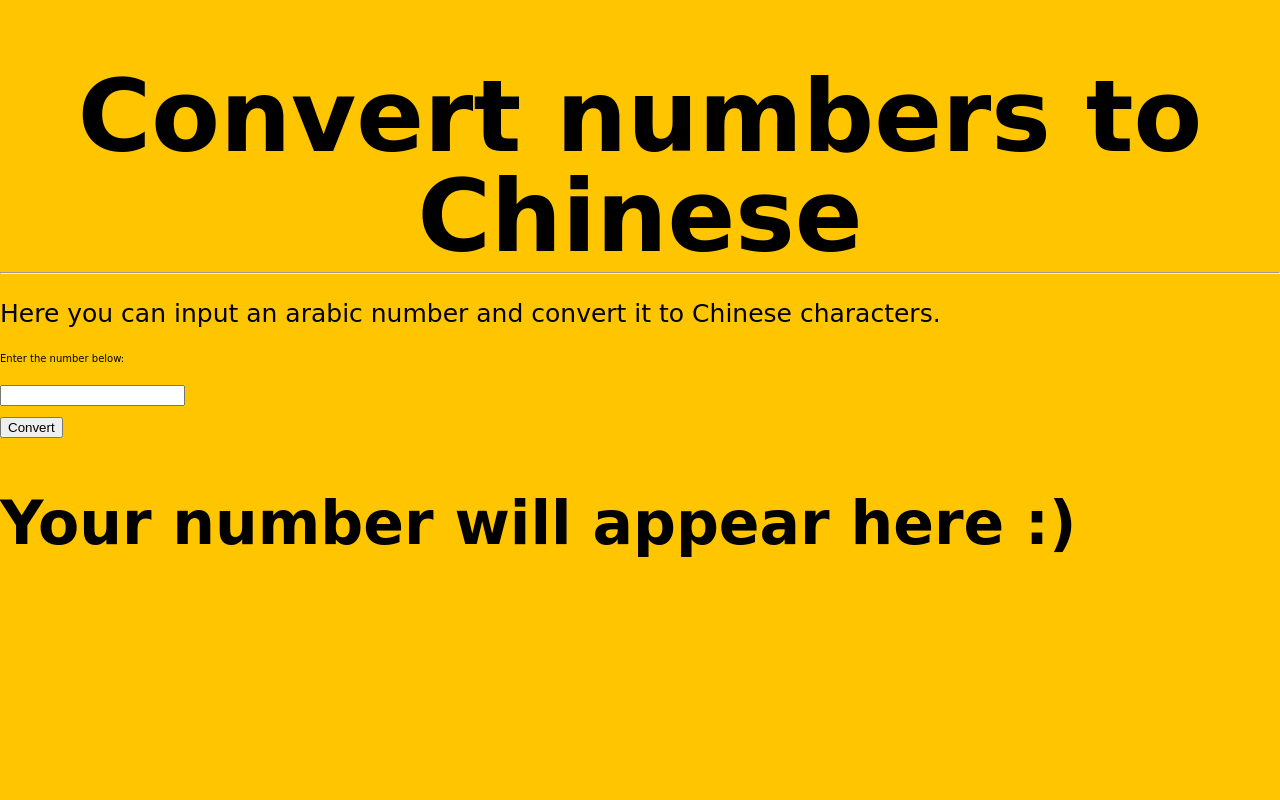
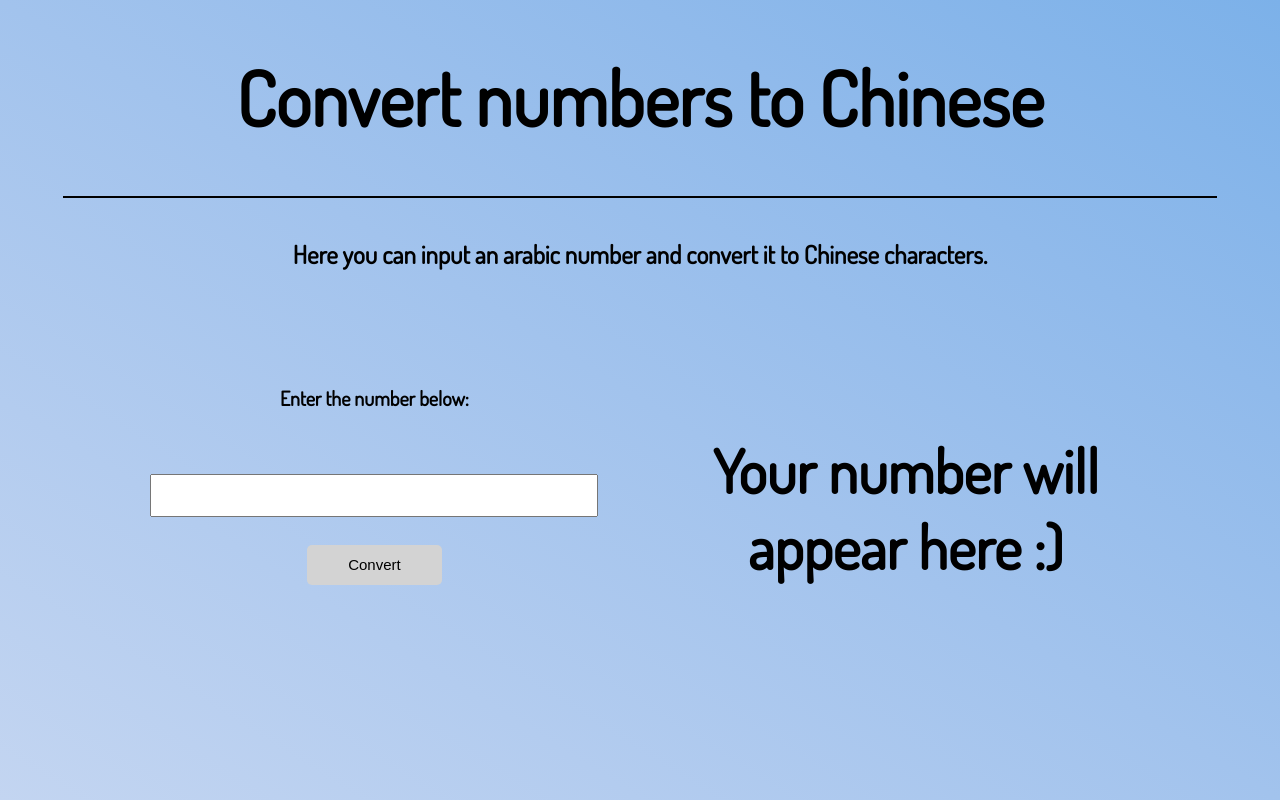
Before and after one commit to ksenialke/ksenialke, a plain HTML site: page index.html in a window 1280 px wide. Drawn offline with Linux system fonts and the light colour scheme; a script that the page names is missing.

Commit message:
Update style.css

```diff
--- a/style.css
+++ b/style.css
@@ -1,69 +1,64 @@
+@import url('https://fonts.googleapis.com/css?family=Dosis');
 html {
-    box-sizing: border-box;
-    font-size: 10px;
-    background: #ffc600;
+    font-family: 'Dosis', sans-serif;
+    height: 100%;
+    background-image: linear-gradient(to right top, #c3d5f1, #b3ccef, #a2c3ed, #90baeb, #7cb1e9);
+}
+body {
+    margin: 0;
+    padding: 0;
+}
+h1 {
+    text-align: center;
+    font-size: 75px;
+}
+hr {
+    border: 1px solid black;
+    width: 90%
+}
+p {
+    text-align: center;
+    padding: 15px;
+    font-weight: bold;
+    font-size: 20px;
+}
+.wrapper {
+    font-weight: bold;
+    width: 100%;
+    text-align: center;
+    position: relative;
+    /*border: 10px solid lightblue;*/
+}
+.box {
+    text-align: center;
+    display: inline-block;
+    margin:40px;
+    /*border: 10px solid firebrick;*/
+    width: 35%;
 }
 
-*, *:before, *:after {
-    box-sizing: inherit;
+input[type=text] {
+    width: 100%;
+    padding: 12px 20px;
+    margin: 8px 0;
+    box-sizing: border-box;
 }
 
-body {
-    padding: 0;
+.click_me {
+    padding:5px 15px;
+    background: lightgrey;
+    border:0 none;
+    cursor:pointer;
+    -webkit-border-radius: 5px;
+    border-radius: 5px;
+    font-size: 15px;
+    width: 135px;
+    height: 40px;
     margin: 0;
-    font-family: 'Amatic SC', cursive;
 }
 
-h1 {
+#output {
+    font-size: 35px;
     text-align: center;
-    font-size: 10rem;
-    line-height: 1;
-    margin-bottom: 0;
+    margin-bottom: 50px;
 }
-
-.score {
-    background: rgba(255,255,255,0.2);
-    padding: 0 3rem;
-    line-height: 1;
-    border-radius: 1rem;
-}
-
-.game {
-    width: 600px;
-    height: 400px;
-    display: flex;
-    flex-wrap: wrap;
-    margin: 0 auto;
-}
-
-.hole {
-    flex: 1 0 33.33%;
-    overflow: hidden;
-    position: relative;
-}
-
-.hole:after {
-    display: block;
-    background: url(dirt.svg) bottom center no-repeat;
-    background-size: contain;
-    content: '';
-    width: 100%;
-    height:70px;
-    position: absolute;
-    z-index: 2;
-    bottom: -30px;
-}
-
-.mole {
-    background: url('mole.svg') bottom center no-repeat;
-    background-size: 60%;
-    position: absolute;
-    top: 100%;
-    width: 100%;
-    height: 100%;
-    transition:all 0.4s;
-}
-
-.hole.up .mole {
-    top: 0;
-}
```
